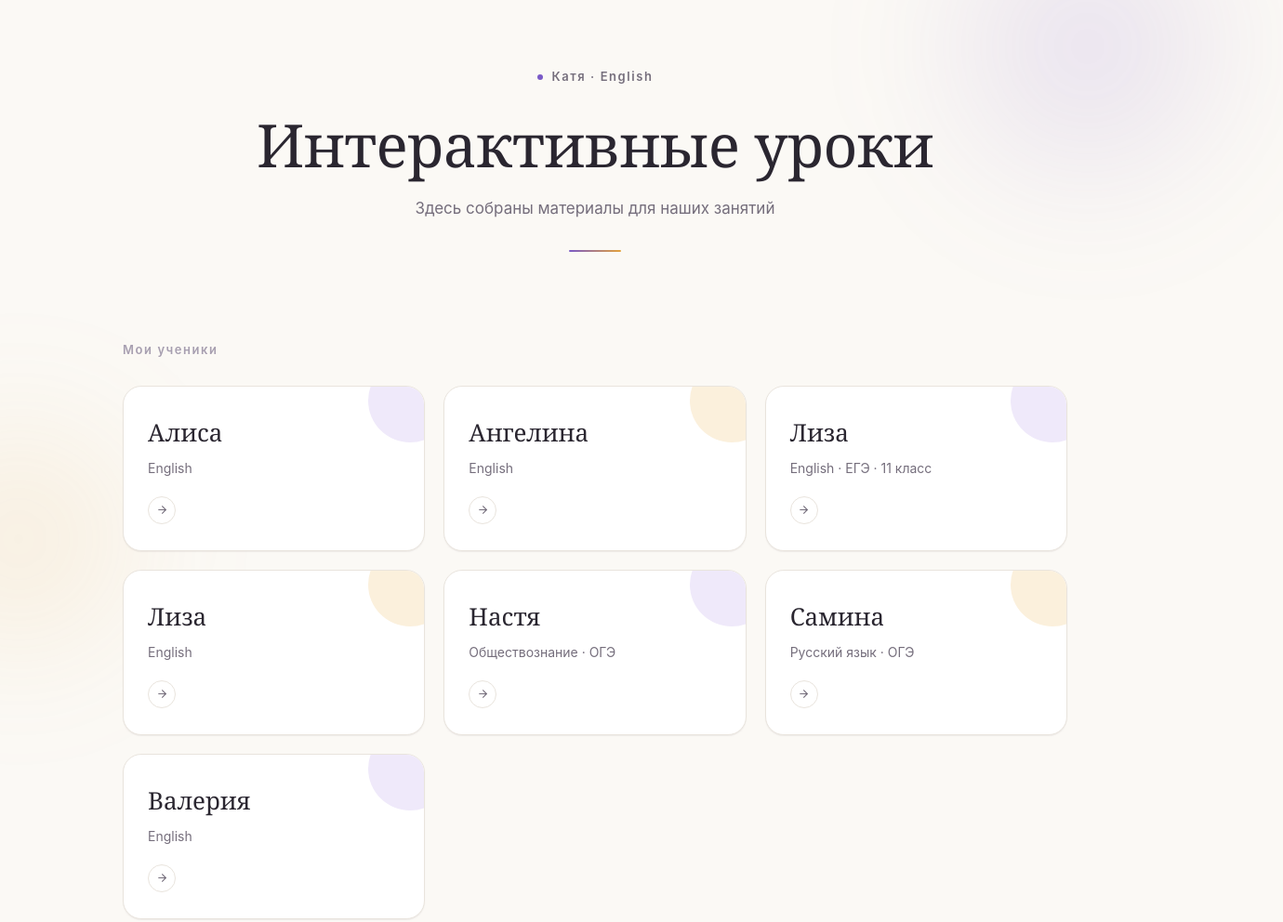
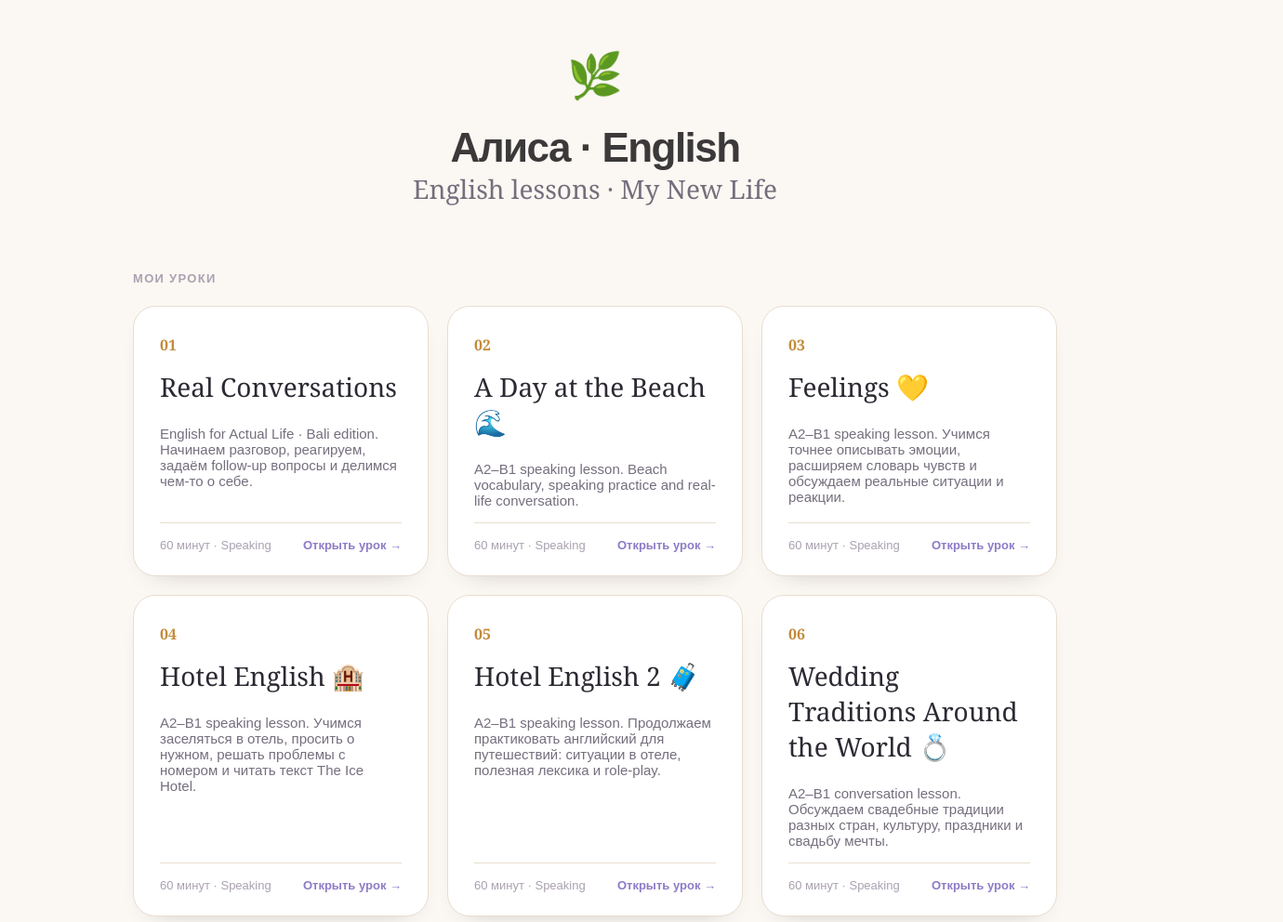
Before and after one commit to katyaberendeeva/katyaberendeeva.github.io, a plain HTML site: page index.html in a window 1280 px wide. Shown: the part 20-1012 px from the top of the page at 93% size, 1380 px wide, since content can reach past the window. Drawn offline with Linux system fonts and the light colour scheme.

Commit message:
Add files via upload

```diff
--- a/index.html
+++ b/index.html
@@ -1,388 +1,123 @@
-<!DOCTYPE html>
+<!doctype html>
 <html lang="ru">
 <head>
 <meta charset="UTF-8">
-<meta name="viewport" content="width=device-width, initial-scale=1.0">
-<title>Катя • English — интерактивные уроки</title>
-
+<meta name="viewport" content="width=device-width,initial-scale=1">
+<title>Алиса · English</title>
 <style>
-  :root{
-    --ivory: #FBF9F5;
-    --card: #FFFFFF;
-    --ink: #2A2630;
-    --ink-soft: #756E7C;
-    --ink-faint: #A79FB0;
-    --violet: #7A5AC7;
-    --violet-soft: #EFE9FA;
-    --amber: #E3A23B;
-    --amber-soft: #FBF0DC;
-    --hairline: #E9E4DD;
-    --shadow-rest: 0 1px 2px rgba(42,38,48,0.04), 0 1px 1px rgba(42,38,48,0.03);
-    --shadow-hover: 0 20px 40px -18px rgba(122,90,199,0.28), 0 6px 14px -6px rgba(42,38,48,0.08);
-  }
-
-  *{ box-sizing: border-box; }
-
-  html{
-    -webkit-font-smoothing: antialiased;
-    -moz-osx-font-smoothing: grayscale;
-  }
-
-  body{
-    margin: 0;
-    background: var(--ivory);
-    color: var(--ink);
-    font-family: -apple-system, BlinkMacSystemFont, "Segoe UI", Roboto, "Helvetica Neue", Arial, sans-serif;
-    line-height: 1.5;
-    position: relative;
-    overflow-x: hidden;
-  }
-
-  .field-shape{
-    position: absolute;
-    border-radius: 50%;
-    filter: blur(60px);
-    pointer-events: none;
-    z-index: 0;
-  }
-
-  .field-shape--violet{
-    width: 420px;
-    height: 420px;
-    background: radial-gradient(circle, rgba(122,90,199,0.16), rgba(122,90,199,0) 70%);
-    top: -140px;
-    right: -100px;
-  }
-
-  .field-shape--amber{
-    width: 360px;
-    height: 360px;
-    background: radial-gradient(circle, rgba(227,162,59,0.14), rgba(227,162,59,0) 70%);
-    top: 420px;
-    left: -160px;
-  }
-
-  .page{
-    position: relative;
-    z-index: 1;
-    max-width: 1080px;
-    margin: 0 auto;
-    padding: 88px 32px 64px;
-  }
-
-  .hero{
-    text-align: center;
-    margin-bottom: 96px;
-    opacity: 0;
-    transform: translateY(10px);
-    animation: rise 0.7s cubic-bezier(0.16, 1, 0.3, 1) forwards;
-  }
-
-  @keyframes rise{
-    to{
-      opacity: 1;
-      transform: translateY(0);
-    }
-  }
-
-  .hero__eyebrow{
-    display: inline-flex;
-    align-items: center;
-    gap: 10px;
-    font-size: 13px;
-    letter-spacing: 0.12em;
-    color: var(--ink-soft);
-    font-weight: 600;
-    margin-bottom: 28px;
-  }
-
-  .hero__eyebrow-dot{
-    width: 6px;
-    height: 6px;
-    border-radius: 50%;
-    background: var(--violet);
-  }
-
-  .hero__title{
-    font-family: Georgia, "Iowan Old Style", "Palatino Linotype", "Book Antiqua", Palatino, serif;
-    font-weight: 500;
-    font-size: clamp(38px, 6vw, 64px);
-    line-height: 1.08;
-    letter-spacing: -0.01em;
-    margin: 0 0 22px;
-    color: var(--ink);
-  }
-
-  .hero__subtitle{
-    font-size: 17px;
-    color: var(--ink-soft);
-    max-width: 440px;
-    margin: 0 auto;
-  }
-
-  .hero__rule{
-    width: 56px;
-    height: 2px;
-    margin: 32px auto 0;
-    background: linear-gradient(90deg, var(--violet), var(--amber));
-    border-radius: 2px;
-  }
-
-  .section-label{
-    font-size: 13px;
-    letter-spacing: 0.12em;
-    font-weight: 600;
-    color: var(--ink-faint);
-    margin: 0 0 28px;
-  }
-
-  .grid{
-    display: grid;
-    grid-template-columns: repeat(auto-fit, minmax(240px, 1fr));
-    gap: 20px;
-  }
-
-  .card{
-    position: relative;
-    display: block;
-    background: var(--card);
-    border: 1px solid var(--hairline);
-    border-radius: 20px;
-    padding: 30px 26px 28px;
-    text-decoration: none;
-    color: inherit;
-    overflow: hidden;
-    box-shadow: var(--shadow-rest);
-    transition:
-      transform 0.35s cubic-bezier(0.16, 1, 0.3, 1),
-      box-shadow 0.35s cubic-bezier(0.16, 1, 0.3, 1),
-      border-color 0.35s ease;
-  }
-
-  .card:hover,
-  .card:focus-visible{
-    transform: translateY(-5px);
-    box-shadow: var(--shadow-hover);
-    border-color: rgba(122,90,199,0.28);
-  }
-
-  .card:focus-visible{
-    outline: 2px solid var(--violet);
-    outline-offset: 3px;
-  }
-
-  .card__mark{
-    position: absolute;
-    top: -30px;
-    right: -30px;
-    width: 90px;
-    height: 90px;
-    border-radius: 50%;
-    background: var(--violet-soft);
-    transition: transform 0.5s cubic-bezier(0.16, 1, 0.3, 1);
-  }
-
-  .card--amber .card__mark{
-    background: var(--amber-soft);
-  }
-
-  .card:hover .card__mark{
-    transform: scale(1.15);
-  }
-
-  .card__name{
-    position: relative;
-    font-family: Georgia, "Iowan Old Style", "Palatino Linotype", "Book Antiqua", Palatino, serif;
-    font-size: 26px;
-    font-weight: 500;
-    margin: 0 0 8px;
-    color: var(--ink);
-  }
-
-  .card__meta{
-    position: relative;
-    font-size: 14px;
-    color: var(--ink-soft);
-    margin: 0;
-  }
-
-  .card__arrow{
-    position: relative;
-    display: inline-flex;
-    align-items: center;
-    justify-content: center;
-    width: 30px;
-    height: 30px;
-    border-radius: 50%;
-    border: 1px solid var(--hairline);
-    margin-top: 20px;
-    transition: border-color 0.35s ease, background 0.35s ease;
-  }
-
-  .card:hover .card__arrow{
-    border-color: transparent;
-    background: var(--violet);
-  }
-
-  .card__arrow svg{
-    width: 13px;
-    height: 13px;
-    stroke: var(--ink-soft);
-    transition:
-      stroke 0.35s ease,
-      transform 0.35s cubic-bezier(0.16, 1, 0.3, 1);
-  }
-
-  .card:hover .card__arrow svg{
-    stroke: #fff;
-    transform: translateX(2px);
-  }
-
-  .footer{
-    position: relative;
-    z-index: 1;
-    text-align: center;
-    padding: 40px 32px 56px;
-    border-top: 1px solid var(--hairline);
-    margin-top: 88px;
-  }
-
-  .footer__title{
-    font-family: Georgia, "Iowan Old Style", "Palatino Linotype", "Book Antiqua", Palatino, serif;
-    font-size: 15px;
-    letter-spacing: 0.04em;
-    color: var(--ink-soft);
-    margin: 0 0 4px;
-  }
-
-  .footer__sub{
-    font-size: 13px;
-    color: var(--ink-faint);
-    margin: 0;
-  }
-
-  @media (max-width: 640px){
-    .page{
-      padding: 64px 20px 40px;
-    }
-
-    .hero{
-      margin-bottom: 64px;
-    }
-
-    .grid{
-      grid-template-columns: 1fr;
-    }
-
-    .card{
-      padding: 26px 22px;
-    }
-  }
-
-  @media (prefers-reduced-motion: reduce){
-    *{
-      animation-duration: 0.01ms !important;
-      animation-iteration-count: 1 !important;
-      transition-duration: 0.01ms !important;
-    }
-
-    .hero{
-      opacity: 1;
-      transform: none;
-    }
-  }
+:root{--bg:#fbf8f3;--ink:#2d2933;--muted:#756e7d;--line:#e9ddcf;--violet:#8e7bc7;--amber:#c38b3b}
+*{box-sizing:border-box}
+body{margin:0;background:var(--bg);color:var(--ink);font-family:Arial,sans-serif}
+.page{max-width:1050px;margin:auto;padding:70px 28px}
+.brand{text-align:center;color:#3b3939;font-size:clamp(30px,4vw,44px);letter-spacing:-.035em;font-weight:800}
+.dot{display:none}
+.leaf{display:block;text-align:center;font-size:48px;line-height:1;margin:8px 0 28px}
+header{text-align:center;margin:0 0 70px}
+h1,h2{font-family:Georgia,serif;font-weight:500}
+h1{font-family:Arial,sans-serif;font-size:clamp(30px,4vw,44px);font-weight:800;letter-spacing:-.035em;margin:0 0 20px}
+header p{font-family:Georgia,serif;color:var(--muted);font-size:clamp(21px,2.5vw,28px);margin:0}
+.line{display:none}
+.label{font-size:13px;letter-spacing:.1em;text-transform:uppercase;color:#aaa1b1;font-weight:700;margin-bottom:22px}
+.grid{display:grid;grid-template-columns:repeat(auto-fit,minmax(300px,1fr));gap:20px}
+.lesson{display:flex;flex-direction:column;background:#fff;border:1px solid var(--line);border-radius:24px;padding:30px 28px 25px;text-decoration:none;color:inherit;box-shadow:0 12px 30px -22px #0005;min-height:250px;transition:.25s}
+.lesson:hover{transform:translateY(-5px)}
+.number{color:var(--amber);font-family:Georgia,serif;font-weight:700}
+.lesson h2{font-size:28px;margin:15px 0 8px}
+.lesson p{color:var(--muted);font-size:15px;flex-grow:1}
+.footer{border-top:1px solid var(--line);padding-top:16px;display:flex;justify-content:space-between;font-size:13px;color:#aaa1b1}
+.cta{color:var(--violet);font-weight:700}
+.back{display:inline-block;margin-top:30px;color:var(--muted);text-decoration:none}
+@media(max-width:600px){h1{font-size:43px}.page{padding:42px 18px}}
 </style>
 </head>
-
 <body>
-
-<div class="field-shape field-shape--violet"></div>
-<div class="field-shape field-shape--amber"></div>
-
 <div class="page">
 
-  <header class="hero">
-    <div class="hero__eyebrow">
-      <span class="hero__eyebrow-dot"></span>
-      Катя · English
-    </div>
+<div class="leaf" aria-hidden="true">🌿</div>
+<div class="brand">Алиса · English</div>
 
-    <h1 class="hero__title">Интерактивные уроки</h1>
+<header>
+<p>English lessons · My New Life</p>
+</header>
 
-    <p class="hero__subtitle">
-      Здесь собраны материалы для наших занятий
-    </p>
+<div class="label">Мои уроки</div>
 
-    <div class="hero__rule"></div>
-  </header>
+<div class="grid">
 
-  <main>
-    <h2 class="section-label">Мои ученики</h2>
+<a class="lesson" href="./alisa-lesson-1.html">
+<div class="number">01</div>
+<h2>Real Conversations</h2>
+<p>English for Actual Life · Bali edition. Начинаем разговор, реагируем, задаём follow-up вопросы и делимся чем-то о себе.</p>
+<div class="footer">
+<span>60 минут · Speaking</span>
+<span class="cta">Открыть урок →</span>
+</div>
+</a>
 
-    <div class="grid" id="studentGrid"></div>
-  </main>
+<a class="lesson" href="./alisa-lesson-2.html">
+<div class="number">02</div>
+<h2>A Day at the Beach 🌊</h2>
+<p>A2–B1 speaking lesson. Beach vocabulary, speaking practice and real-life conversation.</p>
+<div class="footer">
+<span>60 минут · Speaking</span>
+<span class="cta">Открыть урок →</span>
+</div>
+</a>
+
+<a class="lesson" href="./alisa-lesson-3.html">
+<div class="number">03</div>
+<h2>Feelings 💛</h2>
+<p>A2–B1 speaking lesson. Учимся точнее описывать эмоции, расширяем словарь чувств и обсуждаем реальные ситуации и реакции.</p>
+<div class="footer">
+<span>60 минут · Speaking</span>
+<span class="cta">Открыть урок →</span>
+</div>
+</a>
+
+<a class="lesson" href="./alisa-lesson-4.html">
+<div class="number">04</div>
+<h2>Hotel English 🏨</h2>
+<p>A2–B1 speaking lesson. Учимся заселяться в отель, просить о нужном, решать проблемы с номером и читать текст The Ice Hotel.</p>
+<div class="footer">
+<span>60 минут · Speaking</span>
+<span class="cta">Открыть урок →</span>
+</div>
+</a>
+
+<a class="lesson" href="./alisa-lesson-5.html">
+<div class="number">05</div>
+<h2>Hotel English 2 🧳</h2>
+<p>A2–B1 speaking lesson. Продолжаем практиковать английский для путешествий: ситуации в отеле, полезная лексика и role-play.</p>
+<div class="footer">
+<span>60 минут · Speaking</span>
+<span class="cta">Открыть урок →</span>
+</div>
+</a>
+
+<a class="lesson" href="./alisa-lesson-6.html">
+<div class="number">06</div>
+<h2>Wedding Traditions Around the World 💍</h2>
+<p>A2–B1 conversation lesson. Обсуждаем свадебные традиции разных стран, культуру, праздники и свадьбу мечты.</p>
+<div class="footer">
+<span>60 минут · Speaking</span>
+<span class="cta">Открыть урок →</span>
+</div>
+</a>
+
+<a class="lesson" href="./Realistic_Life_Reset_A2-B1_Lesson_updated.html">
+<div class="number">07</div>
+<h2>Realistic Life Reset 🌿</h2>
+<p>A2–B1 speaking lesson. Обсуждаем маленькие привычки, порядок в делах и пространстве, отдых, стресс и реалистичный reset без давления на себя.</p>
+<div class="footer">
+<span>60 минут · Speaking</span>
+<span class="cta">Открыть урок →</span>
+</div>
+</a>
 
 </div>
 
-<footer class="footer">
-  <p class="footer__title">Катя · English</p>
-  <p class="footer__sub">
-    Интерактивные материалы для наших занятий
-  </p>
-</footer>
+<a class="back" href="../">← На главную</a>
 
-<script>
-
-var students = [
-  { name: "Алиса", meta: "English", href: "./alisa/", accent: "violet" },
-  { name: "Ангелина", meta: "English", href: "./angelina/", accent: "amber" },
-  { name: "Лиза", meta: "English · ЕГЭ · 11 класс", href: "./lisa-ege/", accent: "violet" },
-  { name: "Лиза", meta: "English", href: "./lisa-english/", accent: "amber" },
-  { name: "Настя", meta: "Обществознание · ОГЭ", href: "./nastya/", accent: "violet" },
-  { name: "Самина", meta: "Русский язык · ОГЭ", href: "./samina/", accent: "amber" },
-  { name: "Валерия", meta: "English", href: "./valeria/", accent: "violet" }
-];
-
-var grid = document.getElementById("studentGrid");
-
-students.forEach(function(student){
-
-  var card = document.createElement("a");
-
-  card.className =
-    "card" +
-    (student.accent === "amber" ? " card--amber" : "");
-
-  card.href = student.href;
-
-  card.innerHTML =
-    '<span class="card__mark" aria-hidden="true"></span>' +
-
-    '<p class="card__name">' +
-      student.name +
-    '</p>' +
-
-    '<p class="card__meta">' +
-      student.meta +
-    '</p>' +
-
-    '<span class="card__arrow" aria-hidden="true">' +
-
-      '<svg viewBox="0 0 24 24" fill="none" stroke-width="2" stroke-linecap="round" stroke-linejoin="round">' +
-
-        '<line x1="5" y1="12" x2="19" y2="12"></line>' +
-
-        '<polyline points="12 5 19 12 12 19"></polyline>' +
-
-      '</svg>' +
-
-    '</span>';
-
-  grid.appendChild(card);
-
-});
-
-</script>
-
+</div>
 </body>
 </html>
```
